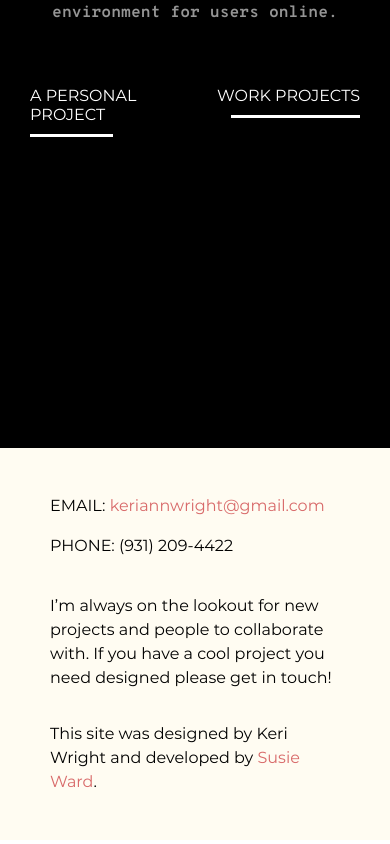
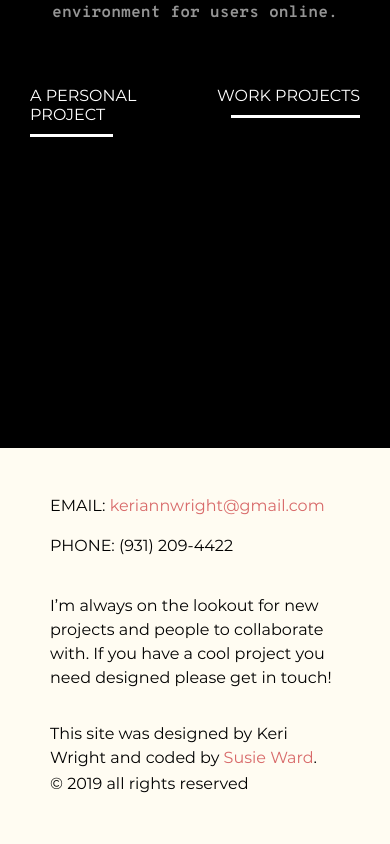
Before and after one commit to susieward/keri-wright, a Vue app: page / in a window 390 px wide. Shown: the part 1056-1900 px from the top of the page. Built offline with nearby package versions, Linux system fonts and the light colour scheme.

Commit message:
Update App.vue

```diff
--- a/src/App.vue
+++ b/src/App.vue
@@ -104,7 +104,9 @@ cool project you need designed please get in touch!
 
       <div class="footer-bottom">
         <p>
-          This site was designed by Keri Wright and developed by <a href="https://susieward.dev">Susie Ward</a>.
+          This site was designed by Keri Wright and coded by <a href="https://susieward.dev">Susie Ward</a>.
+      <br />
+          <span class="copyright">&copy; 2019  all rights reserved</span>
         </p>
       </div>
     </div>
@@ -202,6 +204,12 @@ methods: {
 </script>
 
 <style>
+
+
+.copyright {
+  line-height: 28px;
+
+}
 
 .nav-show {
   display: grid;
@@ -688,6 +696,7 @@ font-family: 'Overpass Mono Bold';
 .footer-bottom {
   display: grid;
 justify-content: flex-end;
+text-align: right;
 padding: 0px 50px 30px 50px;
 }
 
@@ -849,6 +858,11 @@ text-align: right;
     }
 
 
+    .footer-bottom {
+      text-align: left;
+    }
+
+
     .contact {
       grid-template-rows: auto auto;
       grid-template-columns: 1fr;
```
